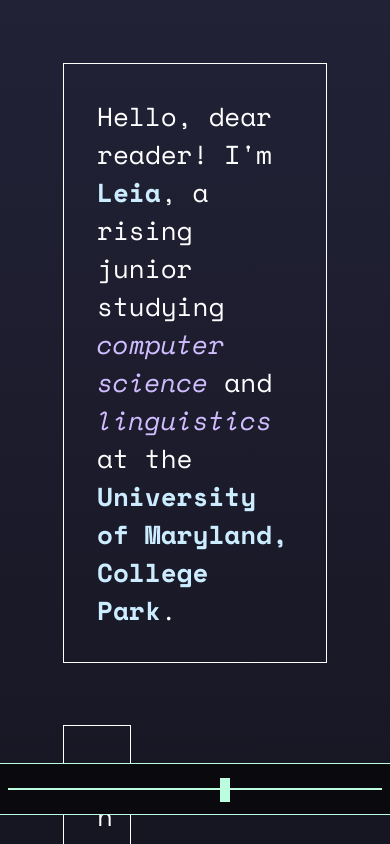
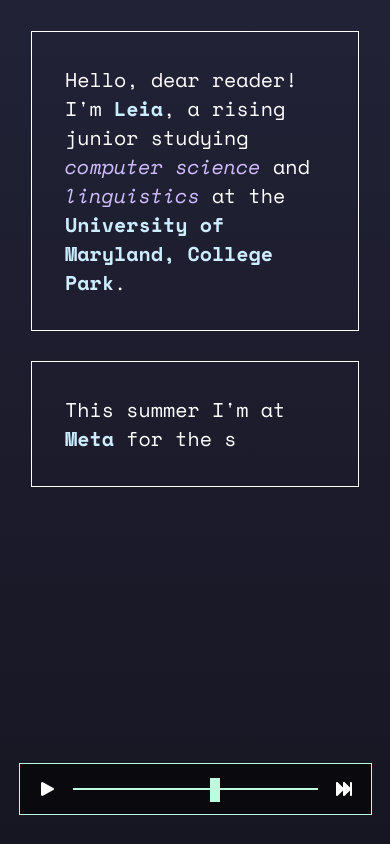
Before and after one commit to asea-aranion/portfolio, a React (Vite) app: page / in a window 390 px wide. Shown: the top 844 px of the page. Built offline with nearby package versions, Linux system fonts and the light colour scheme.

Commit message:
add responsive layout changes

```diff
--- a/src/components/Colophon.tsx
+++ b/src/components/Colophon.tsx
@@ -21,7 +21,7 @@
                 <>
                     <div className={styles.sectionHeader}>
                         <TypingDisplay
-                            text={`**Colophon**`}
+                            text={`Colophon`}
                             ready={show}
                             setDone={setHeaderDone}></TypingDisplay>
                     </div>
--- a/src/css/Colophon.module.css
+++ b/src/css/Colophon.module.css
@@ -26,7 +26,7 @@
     outline: var(--link) 1px solid;
     font-family: inherit;
     text-align: center;
-	font-size: 20px;
+    font-size: 20px;
     margin: 4rem;
     padding: 1rem 2rem;
     transition: outline-offset ease-in-out 0.5s;
@@ -36,3 +36,17 @@
     border: var(--link) 1px solid;
     outline-offset: 10px;
 }
+
+@media (max-width: 900px) {
+    .sectionHeader {
+        margin: 6rem 2rem 2rem;
+    }
+
+    .body {
+        margin: 2rem;
+    }
+
+    .button {
+        font-size: 16px;
+    }
+}
--- a/src/css/Home.module.css
+++ b/src/css/Home.module.css
@@ -69,14 +69,27 @@
     height: 2px;
 }
 
-.speedControl {
-    text-decoration: none;
-    background-color: transparent;
-    appearance: none;
-    border: none;
-    color: var(--link);
-    width: 100px;
-    height: 100px;
-    font-size: 36px;
-    border-bottom: var(--link) 1px solid;
+@media (max-width: 900px) {
+    .introContainer {
+        margin: 2rem;
+    }
+
+    .speedControlsContainer {
+        width: 90vw;
+        right: 5vw;
+    }
+
+    .grid {
+        grid-template-columns: minmax(0, 1fr);
+        row-gap: 2rem;
+        margin: 2rem;
+    }
+
+    .spacer {
+        display: none;
+    }
+
+    .sectionHeader {
+        margin: 4rem 2rem 2rem;
+    }
 }
--- a/src/css/Projects.module.css
+++ b/src/css/Projects.module.css
@@ -33,3 +33,25 @@
     border: var(--link) 1px solid;
     outline-offset: 10px;
 }
+
+@media (max-width: 900px) {
+    .grid {
+        grid-template-columns: minmax(0, 1fr);
+        margin: 2rem;
+        row-gap: 2rem;
+    }
+
+    .buttonColumn {
+        grid-template-columns: repeat(4, 1fr);
+        column-gap: 2rem;
+        align-items: center;
+        justify-items: center;
+    }
+
+    .button {
+        width: 100%;
+        height: unset;
+        aspect-ratio: 1 / 1;
+        font-size: 7vw;
+    }
+}
--- a/src/css/TypingDisplay.module.css
+++ b/src/css/TypingDisplay.module.css
@@ -15,3 +15,9 @@
     border: white 1px solid;
     outline-offset: 10px;
 }
+
+@media (max-width: 900px) {
+    .display {
+        font-size: 20px;
+    }
+}
```
